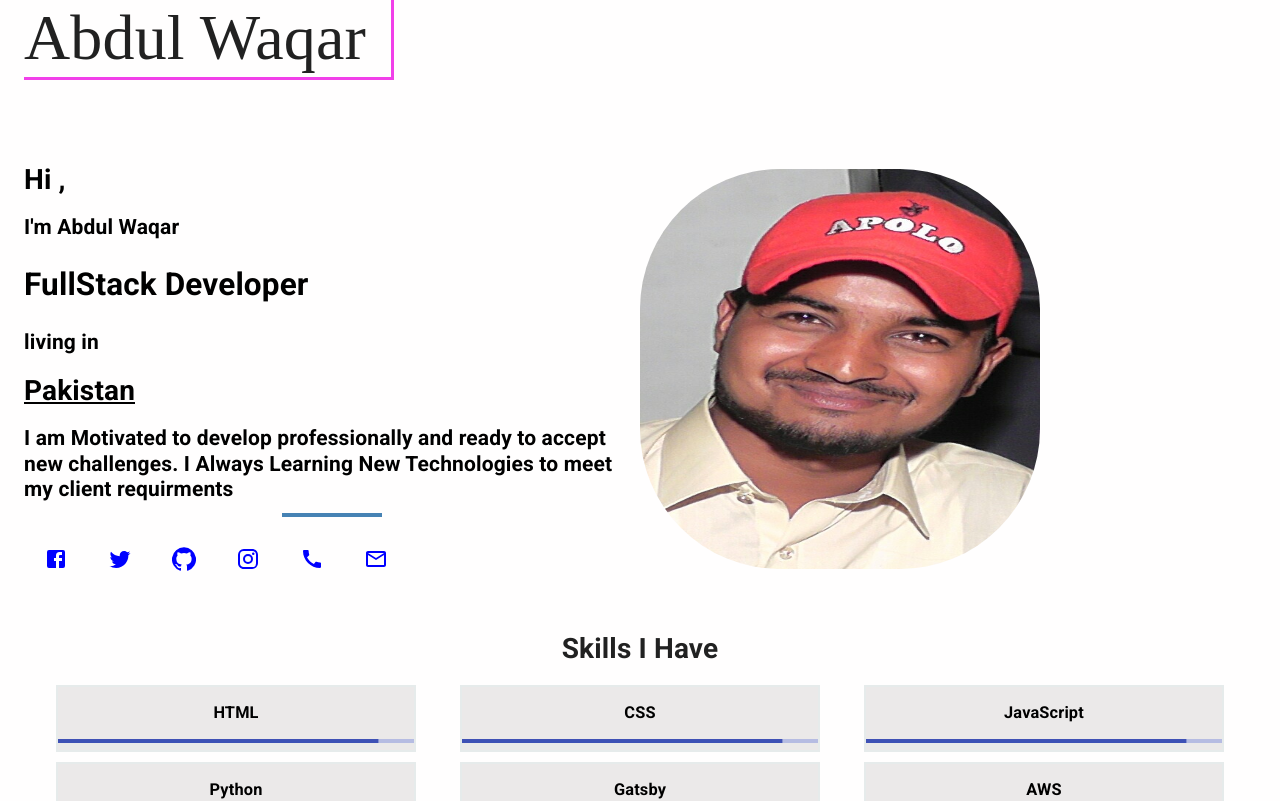
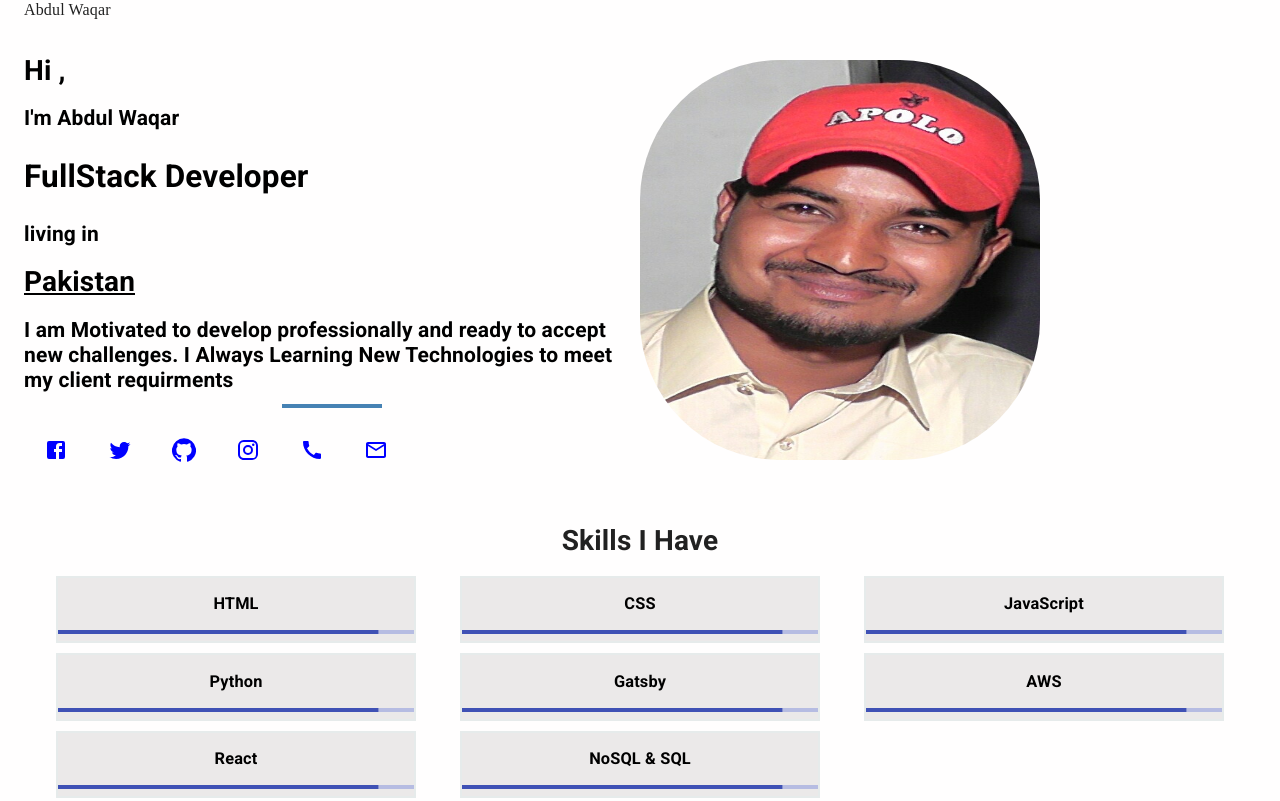
Before and after one commit to abdulwaqar844/Dev-Waqar, a React (Create React App) app: page / in a window 1280 px wide. Shown: the top 801 px of the page. Built offline with nearby package versions, Linux system fonts and the light colour scheme.

Commit message:
footer section updated

```diff
--- a/src/components/style.css
+++ b/src/components/style.css
@@ -107,18 +107,11 @@ background-color:rgb(175, 170, 170); ;
     display: flex;}
 
 .nav-bar{
-    width: 30%;
-border-bottom: solid;
-border-right: solid;
-border-color: rgb(241, 64, 233);
 font-family: Karumbi;
     margin-top: 0px;
-    font-size: 4rem;
-  align-items: center;
+    font-size: 16px;
 }
-.nav-bar:p{
-text-align: center;
-    }
+
 
 li{
     font-weight: bold;
```
